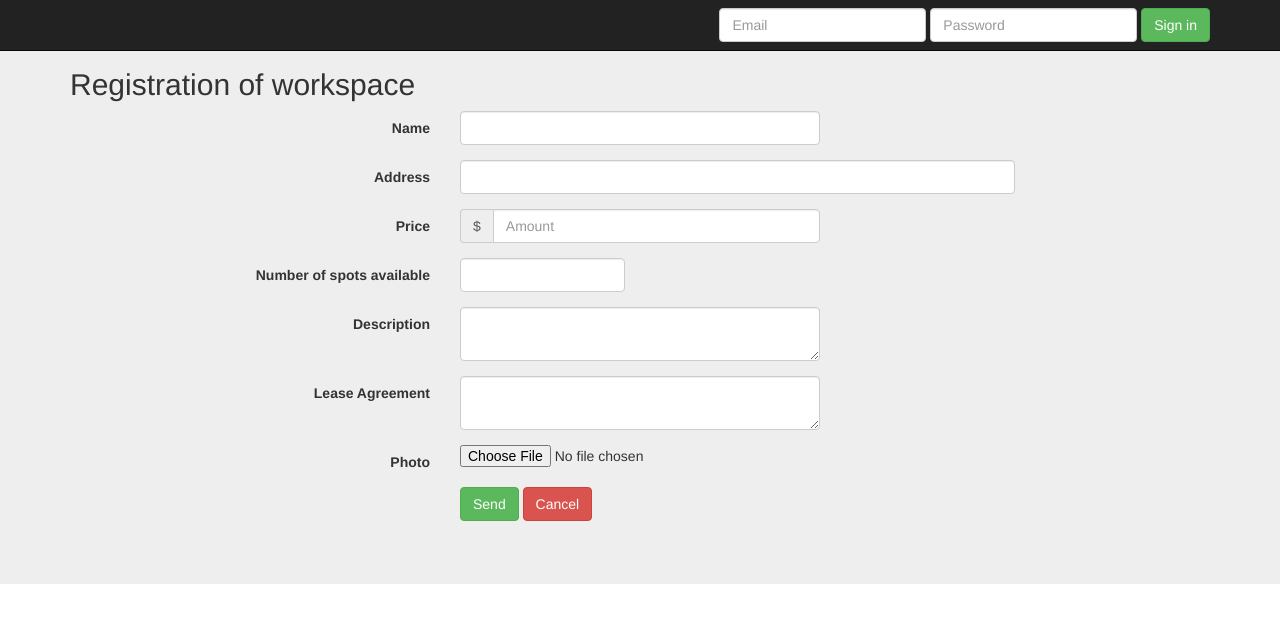
After one commit to lsilvap01/csc309hue, a PHP site: template templates/newPlace.php in a window 1280 px wide. The commit adds this page. Shown: the top 623 px of the page. Run offline with PHP 8.4, Linux system fonts and the light colour scheme; the template is opened without the code that fills it, so the values that code supplies are empty; some libraries are stand-ins or nearby versions.

Commit message:
New work place

```diff
--- a/templates/home.php
+++ b/templates/home.php
@@ -59,7 +59,7 @@
         <p>Here you find a place for your Job wherever you are.</p>
         <p> Sign up to have the opportunity to join or create a coworking team  or just explore the available spaces.</p>
         <p><a class="btn btn-primary btn-lg" href="./login" role="button">Log in</a>
-          <a class="btn btn-primary btn-lg" href="./signup" role="button">Sign up</a></p>
+          <a class="btn btn-primary btn-lg" href="./newPlace" role="button">Sign up</a></p>
       </div>
     </div>
 
--- /dev/null
+++ b/templates/newPlace.php
@@ -0,0 +1,149 @@
+
+<!DOCTYPE html>
+<html lang="en">
+  <head>
+    <meta charset="utf-8">
+    <meta http-equiv="X-UA-Compatible" content="IE=edge">
+    <meta name="viewport" content="width=device-width, initial-scale=1">
+    <meta name="description" content="">
+    <meta name="author" content="">
+
+    <title>Home || <? echo $this->data['appName']; ?></title>
+
+    <!-- Bootstrap core CSS -->
+    <link href="css/bootstrap.min.css" rel="stylesheet">
+
+    <!-- Custom styles for this template
+    <link href="jumbotron.css" rel="stylesheet">-->
+
+
+    <!-- HTML5 shim and Respond.js for IE8 support of HTML5 elements and media queries -->
+    <!--[if lt IE 9]>
+      <script src="https://oss.maxcdn.com/html5shiv/3.7.2/html5shiv.min.js"></script>
+      <script src="https://oss.maxcdn.com/respond/1.4.2/respond.min.js"></script>
+    <![endif]-->
+  </head>
+
+  <body>
+
+    <nav class="navbar navbar-inverse navbar-fixed-top">
+      <div class="container">
+        <div class="navbar-header">
+          <button type="button" class="navbar-toggle collapsed" data-toggle="collapse" data-target="#navbar" aria-expanded="false" aria-controls="navbar">
+            <span class="sr-only">Toggle navigation</span>
+            <span class="icon-bar"></span>
+            <span class="icon-bar"></span>
+            <span class="icon-bar"></span>
+          </button>
+          <a class="navbar-brand" href="#"><? echo $this->data['appName']; ?></a>
+        </div>
+        <div id="navbar" class="navbar-collapse collapse">
+          <form class="navbar-form navbar-right">
+            <div class="form-group">
+              <input type="text" placeholder="Email" class="form-control">
+            </div>
+            <div class="form-group">
+              <input type="password" placeholder="Password" class="form-control">
+            </div>
+            <button type="submit" class="btn btn-success">Sign in</button>
+          </form>
+        </div><!--/.navbar-collapse -->
+      </div>
+    </nav>
+
+    <!-- Main jumbotron for a primary marketing message or call to action -->
+    <div class="jumbotron">
+      <div class="container">
+
+        <form class="form-horizontal">
+        <fieldset>
+
+        <!-- Form Name -->
+        <h2>Registration of workspace</h2>
+
+        <!-- Text input-->
+        <div class="form-group">
+          <label class="col-md-4 control-label" for="name">Name</label>
+          <div class="col-md-4">
+          <input id="name" name="name" type="text" placeholder="" class="form-control input-md" required="">
+
+          </div>
+        </div>
+
+        <!-- Text input-->
+        <div class="form-group">
+          <label class="col-md-4 control-label" for="address">Address</label>
+          <div class="col-md-6">
+          <input id="address" name="address" type="text" placeholder="" class="form-control input-md" required="">
+
+          </div>
+        </div>
+
+        <!-- Prepended text-->
+        <div class="form-group">
+          <label class="col-md-4 control-label" for="price">Price</label>
+          <div class="col-md-4">
+            <div class="input-group">
+              <span class="input-group-addon">$</span>
+              <input id="price" name="price" class="form-control" placeholder="Amount" type="text" required="">
+            </div>
+
+          </div>
+        </div>
+
+        <!-- Text input-->
+        <div class="form-group">
+          <label class="col-md-4 control-label" for="numberSpots">Number of spots available</label>
+          <div class="col-md-2">
+          <input id="numberSpots" name="numberSpots" type="text" placeholder="" class="form-control input-md" required="">
+
+          </div>
+        </div>
+
+        <!-- Textarea -->
+        <div class="form-group">
+          <label class="col-md-4 control-label" for="description">Description</label>
+          <div class="col-md-4">
+            <textarea class="form-control" id="description" name="description"></textarea>
+          </div>
+        </div>
+
+        <!-- Textarea -->
+        <div class="form-group">
+          <label class="col-md-4 control-label" for="leaseAgreement">Lease Agreement</label>
+          <div class="col-md-4">
+            <textarea class="form-control" id="leaseAgreement" name="leaseAgreement"></textarea>
+          </div>
+        </div>
+
+        <!-- File Button -->
+        <div class="form-group">
+          <label class="col-md-4 control-label" for="photo">Photo</label>
+          <div class="col-md-4">
+            <input id="photo" name="photo" class="input-file" type="file">
+          </div>
+        </div>
+
+        <!-- Button (Double) -->
+        <div class="form-group">
+          <label class="col-md-4 control-label" for="send"></label>
+          <div class="col-md-8">
+            <button id="send" name="send" class="btn btn-success" type="submit">Send</button>
+            <button id="cancel" name="cancel" class="btn btn-danger">Cancel</button>
+          </div>
+        </div>
+
+        </fieldset>
+        </form>
+
+
+
+    <!-- Bootstrap core JavaScript
+    ================================================== -->
+    <!-- Placed at the end of the document so the pages load faster -->
+    <script src="https://ajax.googleapis.com/ajax/libs/jquery/1.11.2/jquery.min.js"></script>
+    <script src="js/bootstrap.min.js"></script>
+    <!-- IE10 viewport hack for Surface/desktop Windows 8 bug -->
+    <script src="js/ie10-viewport-bug-workaround.js"></script>
+  </body>
+</html>
```
Also changed, not shown: index.php (+78 -0 lines).
